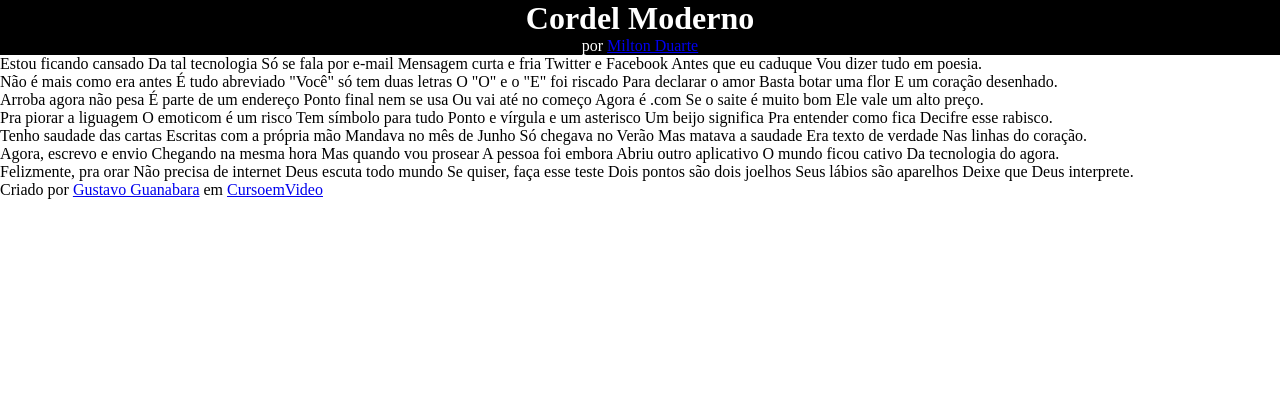
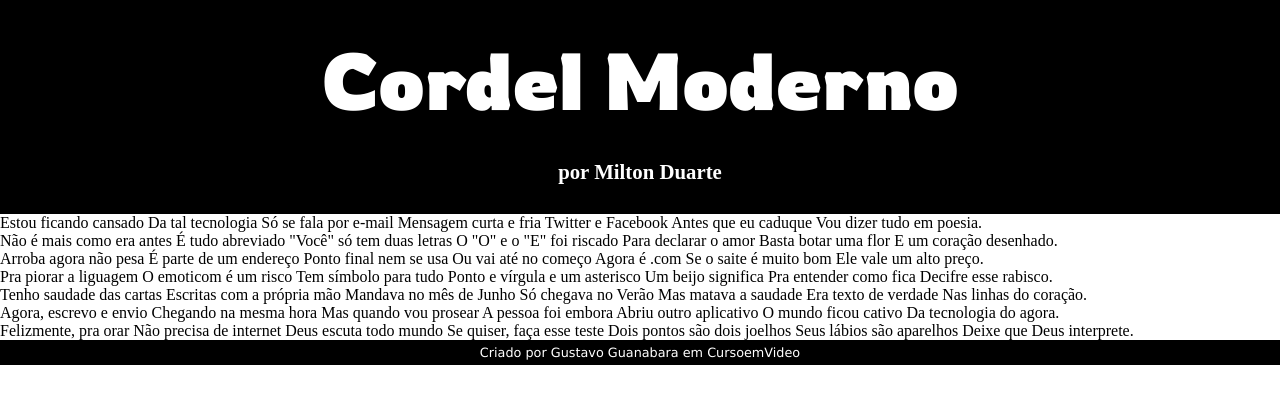
Before and after one commit to ChavesMatt/html-css, a plain HTML site: page Desafios/desafio_012/cordel.html in a window 1280 px wide. Drawn offline with Linux system fonts and the light colour scheme.

Commit message:
Update style.css

```diff
--- a/Desafios/desafio_012/style.css
+++ b/Desafios/desafio_012/style.css
@@ -1,4 +1,13 @@
 @charset "UTF-8";
+
+@import url('https://fonts.googleapis.com/css2?family=Rowdies:wght@300;400;700&display=swap');
+
+
+:root{
+
+    --fonte-destaque: "rowdies", arial, "sans-serif";
+    --fonte-padrao: verdana, tahoma, 'sans-serif';
+}
 
 * {
     margin: 0px;
@@ -17,3 +26,38 @@ header{
     text-align: center;
 
 }
+
+header > h1{
+    font-family: var(--fonte-destaque);
+    font-weight: bold;
+    font-size: 5em;
+    padding: 30px;
+}
+
+header > p{
+    text-decoration: none;
+    color: white;
+    font-weight: bold;
+    padding-bottom: 30px;
+    font-size: 1.3em;
+
+}
+
+a{
+    text-decoration: none;
+    color: white;
+}
+a:hover{
+    text-decoration: underline;
+    font-weight: bold;
+}
+
+footer{
+    background-color: black;
+    color: white;
+    text-align: center;
+    padding: 5px;
+    font-family: var(--fonte-padrao);
+    font-size: 0.8em;
+
+}
```
